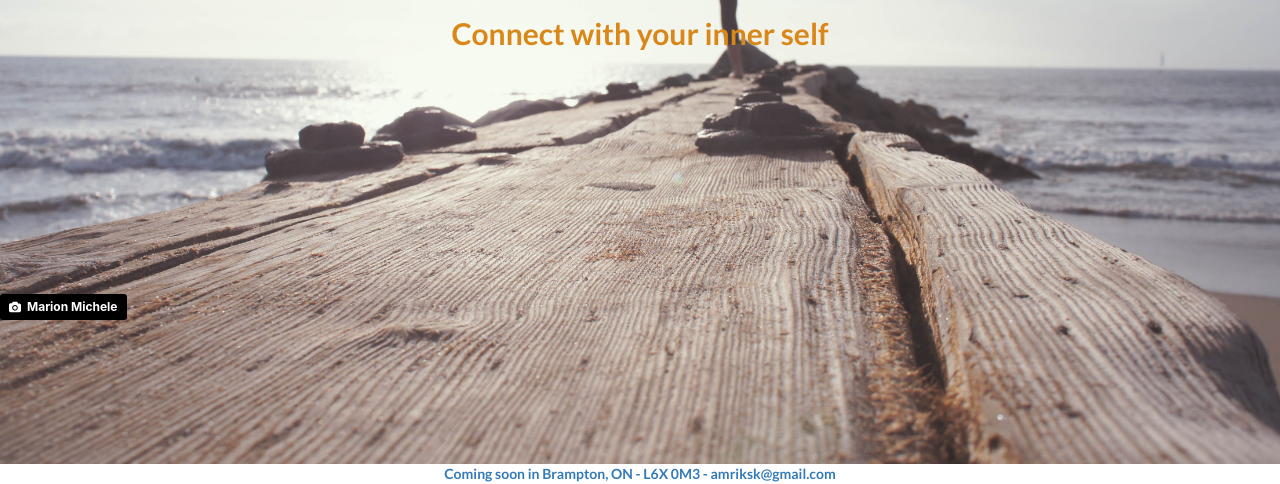
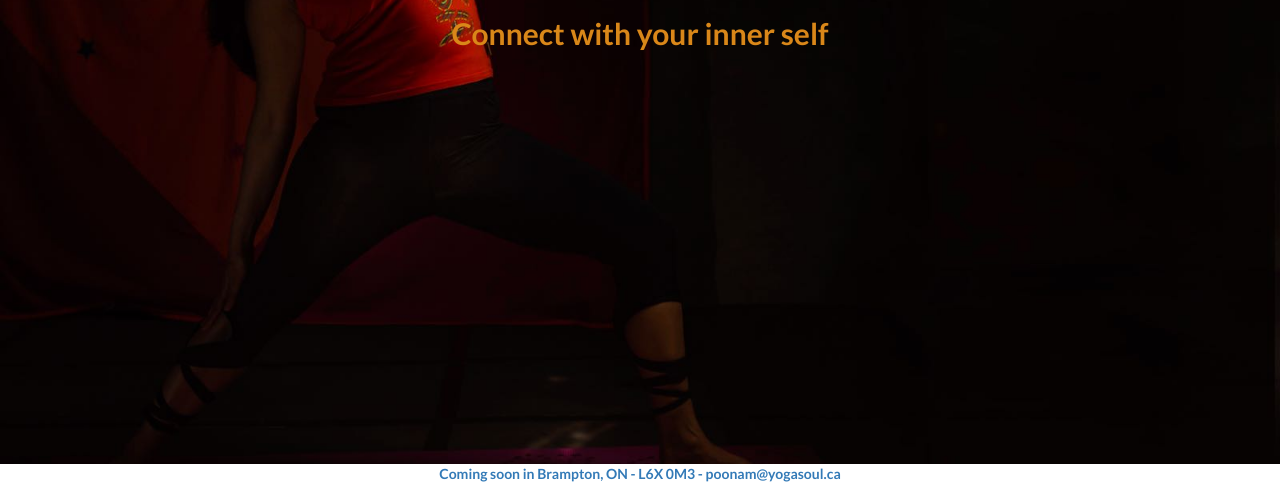
Before and after one commit to amriksk/yogasoul, a plain HTML site: page index.html in a window 1280 px wide. Shown: the part 336-820 px from the top of the page. Drawn offline with Linux system fonts and the light colour scheme.

Commit message:
New image for Poonam

```diff
--- a/css/landing-page.css
+++ b/css/landing-page.css
@@ -35,7 +35,7 @@ h6 {
     height: 100%;
     text-align: center;
     color: #D98719;
-    background: url(../img/marion-michele-191320-unsplash.jpg) no-repeat center center;
+    background: url(../img/poonam-yoga01.jpeg) no-repeat center center;
     background-size: cover;
 }
 
--- a/index.html
+++ b/index.html
@@ -49,13 +49,12 @@
             </div>
         </div>
         <!-- /.container -->
-<div align="left"><a style="background-color:black;color:white;text-decoration:none;padding:4px 6px;font-family:-apple-system, BlinkMacSystemFont, &quot;San Francisco&quot;, &quot;Helvetica Neue&quot;, Helvetica, Ubuntu, Roboto, Noto, &quot;Segoe UI&quot;, Arial, sans-serif;font-size:12px;font-weight:bold;line-height:1.2;display:inline-block;border-radius:3px" href="https://unsplash.com/@marion_michele?utm_medium=referral&amp;utm_campaign=photographer-credit&amp;utm_content=creditBadge" target="_blank" rel="noopener noreferrer" title="Download free do whatever you want high-resolution photos from Marion Michele"><span style="display:inline-block;padding:2px 3px"><svg xmlns="http://www.w3.org/2000/svg" style="height:12px;width:auto;position:relative;vertical-align:middle;top:-1px;fill:white" viewBox="0 0 32 32"><title>unsplash-logo</title><path d="M20.8 18.1c0 2.7-2.2 4.8-4.8 4.8s-4.8-2.1-4.8-4.8c0-2.7 2.2-4.8 4.8-4.8 2.7.1 4.8 2.2 4.8 4.8zm11.2-7.4v14.9c0 2.3-1.9 4.3-4.3 4.3h-23.4c-2.4 0-4.3-1.9-4.3-4.3v-15c0-2.3 1.9-4.3 4.3-4.3h3.7l.8-2.3c.4-1.1 1.7-2 2.9-2h8.6c1.2 0 2.5.9 2.9 2l.8 2.4h3.7c2.4 0 4.3 1.9 4.3 4.3zm-8.6 7.5c0-4.1-3.3-7.5-7.5-7.5-4.1 0-7.5 3.4-7.5 7.5s3.3 7.5 7.5 7.5c4.2-.1 7.5-3.4 7.5-7.5z"></path></svg></span><span style="display:inline-block;padding:2px 3px">Marion Michele</span></a> </div>
-<!-- photo credit -->
+
     </div>
     <!-- /.intro-header -->
 
     <div class="footer" align="middle">
-        <a id="lnkEmailAddress" href="mailto:amriksk%40gmail.com">Coming soon in Brampton, ON - L6X 0M3 - amriksk@gmail.com</a>
+        <a id="lnkEmailAddress" href="mailto:poonam%yogasoul.ca">Coming soon in Brampton, ON - L6X 0M3 - poonam@yogasoul.ca</a>
    </div>
     <!-- /.footer -->
 
```
Also changed, not shown: img/poonam-yoga01.jpeg (added), 1 other file.
